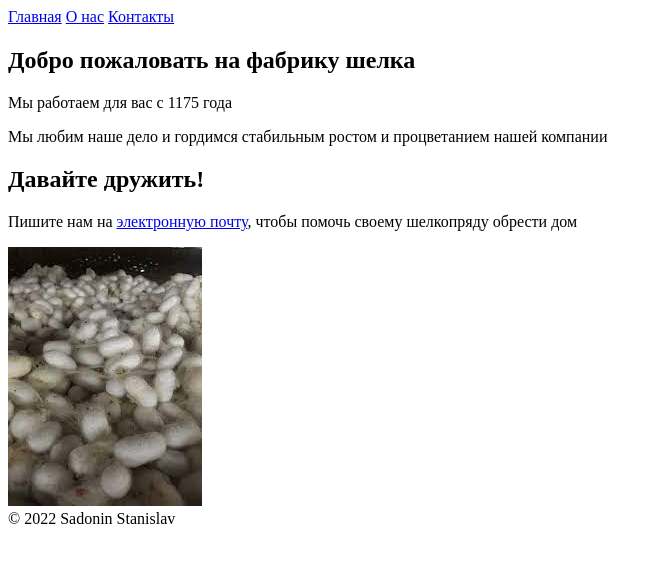
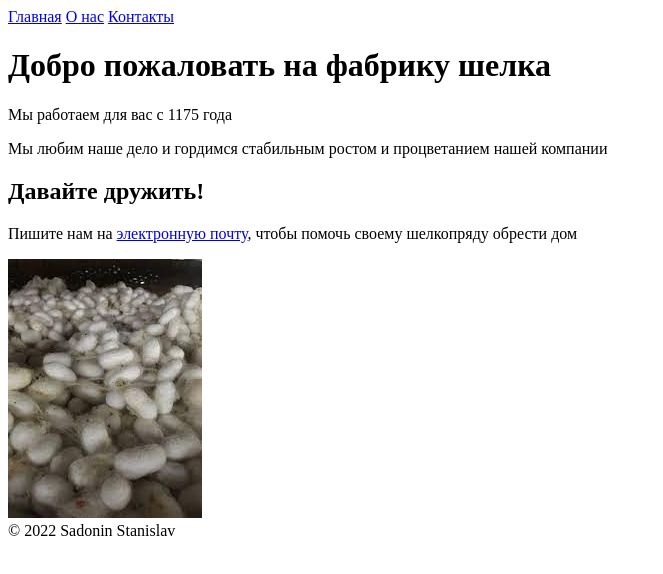
Before and after one commit to SadoninS/4.9, a plain HTML site: page pages/index.html in a window 1280 px wide. Shown: the whole page, without its empty margins (0-663 px from the left). Drawn offline with Linux system fonts and the light colour scheme.

Commit message:
fix errors W3c validation

```diff
--- a/pages/index.html
+++ b/pages/index.html
@@ -11,8 +11,7 @@
         <a href="contacts.html">Контакты</a>
     </header>
     <main >
-        <h1></h1>
-        <h2>Добро пожаловать на фабрику шелка</h2>
+        <h1>Добро пожаловать на фабрику шелка</h1>
         <p>Мы работаем для вас с 1175 года</p>
         <p>Мы любим наше дело и гордимся стабильным ростом и процветанием нашей компании</p>
         <h2>Давайте дружить!</h2>
```
